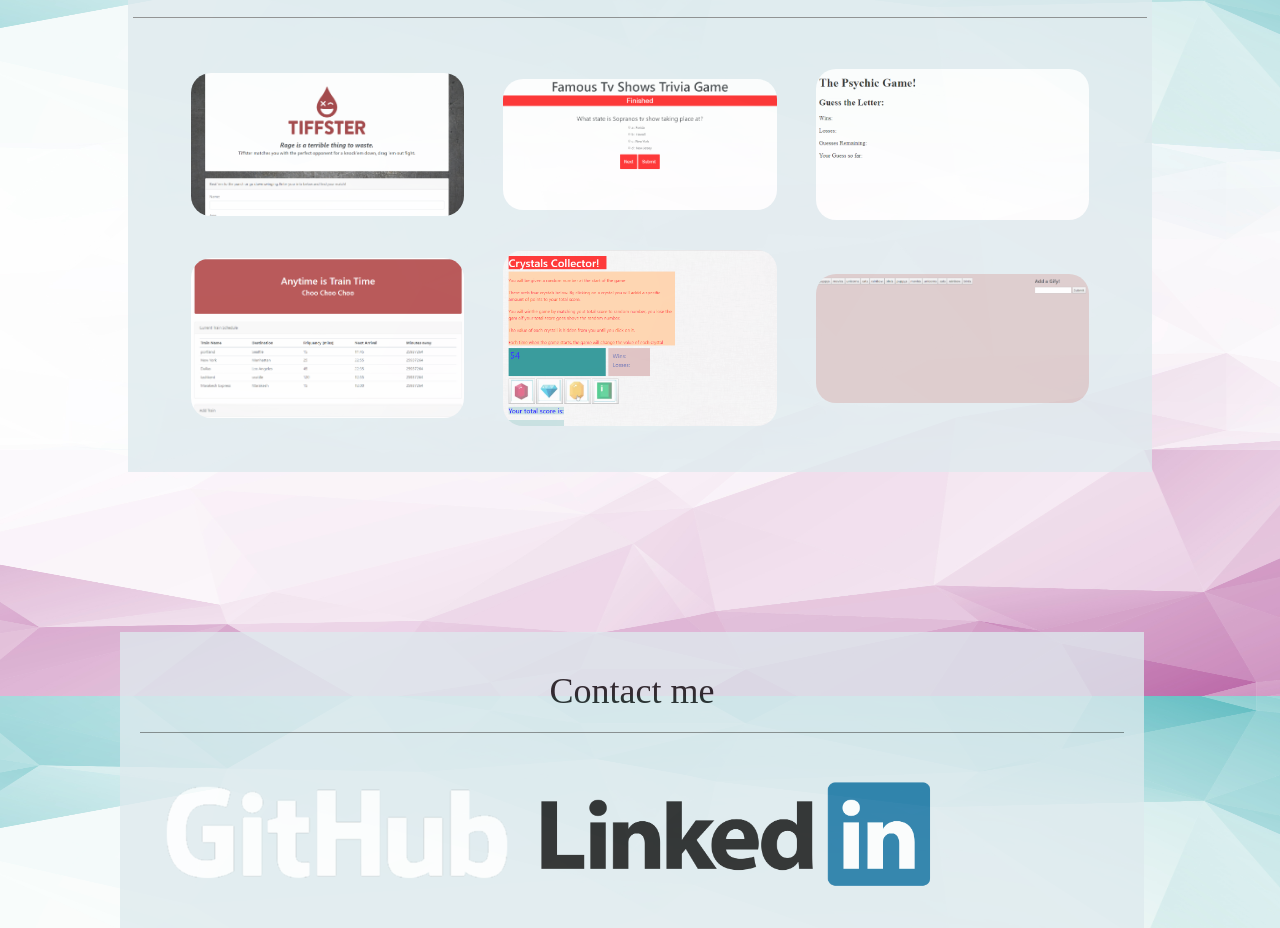
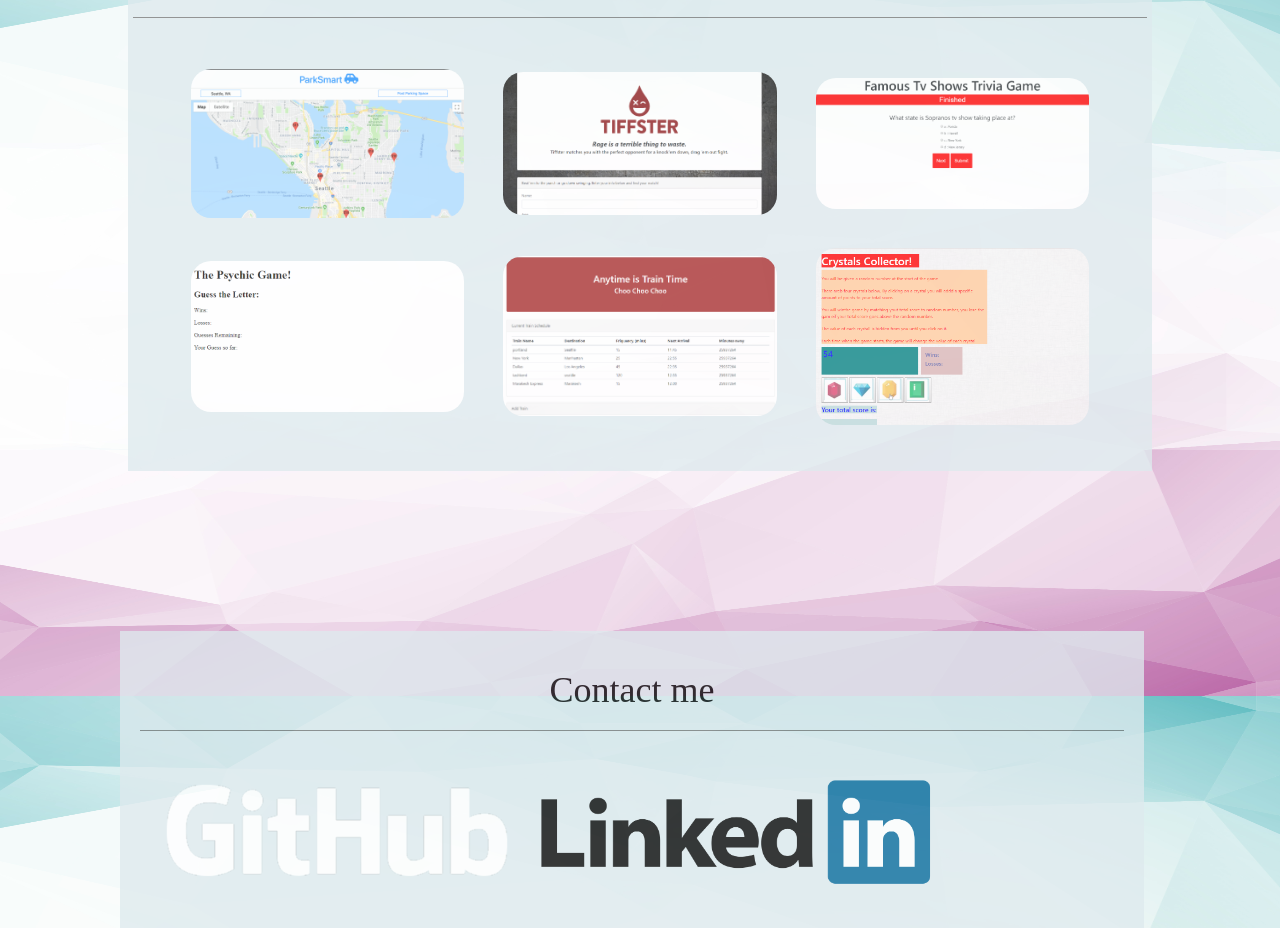
Before and after one commit to nursaids/workingPortfolio, a plain HTML site: page index.html in a window 1280 px wide. Shown: the part 904-1832 px from the top of the page. Drawn offline with nearby package versions, Linux system fonts and the light colour scheme.

Commit message:
added portfolio

```diff
--- a/index.html
+++ b/index.html
@@ -84,19 +84,19 @@
               <div class="content">
 
 
-
+                <a href="https://parksmart-uw.herokuapp.com"><img src="photos\parkSmart.png" class="p-image"
+                  alt="parkSmart"><a>
                 <a href="https://nursaids.github.io/Project-1/."><img src="photos\project1.png" class="p-image"
                     alt="Tiffster"><a>
-                    <a href="https://nursaids.github.io/triviaGame/"><img src="photos\triviaGame.png" class="p-image"
-                        alt="Trivia Game"><a>
-                        <a href=" https://nursaids.github.io/phychicGame/"><img src="photos\phychicGame.png"
-                            class="p-image" alt="Phychic Game"><a>
-                            <a href="https://nursaids.github.io/TrainSchedule/"><img src="photos\trainSchedule.png"
-                                class="p-image" alt="Train Schedule"><a>
-                                <a href="https://nursaids.github.io/unit-4-game/"><img src="photos\unit-4-game.png"
-                                    class="p-image" alt="Crystals Game"><a>
-                                    <a href="https://nursaids.github.io/giphyAPI/"><img src="photos\giphyApi.png"
-                                        class="p-image" alt="Gifstatic"><a>
+                 <a href="https://nursaids.github.io/triviaGame/"><img src="photos\triviaGame.png" class="p-image"
+                    alt="Trivia Game"><a>
+                <a href=" https://nursaids.github.io/phychicGame/"><img src="photos\phychicGame.png" class="p-image"
+                    alt="Phychic Game"><a>
+                <a href="https://nursaids.github.io/TrainSchedule/"><img src="photos\trainSchedule.png" class="p-image"
+                    alt="Train Schedule"><a>
+                <a href="https://nursaids.github.io/unit-4-game/"><img src="photos\unit-4-game.png" class="p-image"
+                    alt="Crystals Game"><a>
+
 
 
               </div>
```
Also changed, not shown: photos/parkSmart.png (added), 1 other file.
